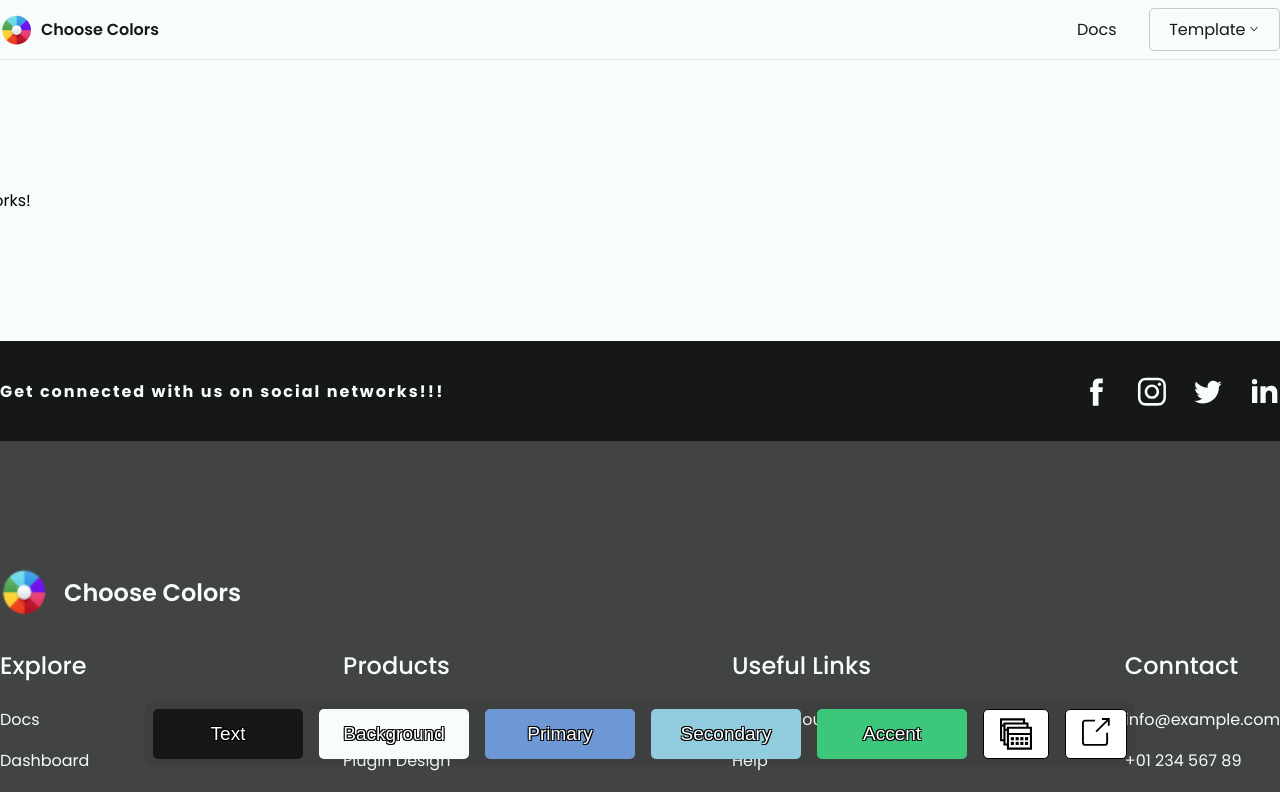
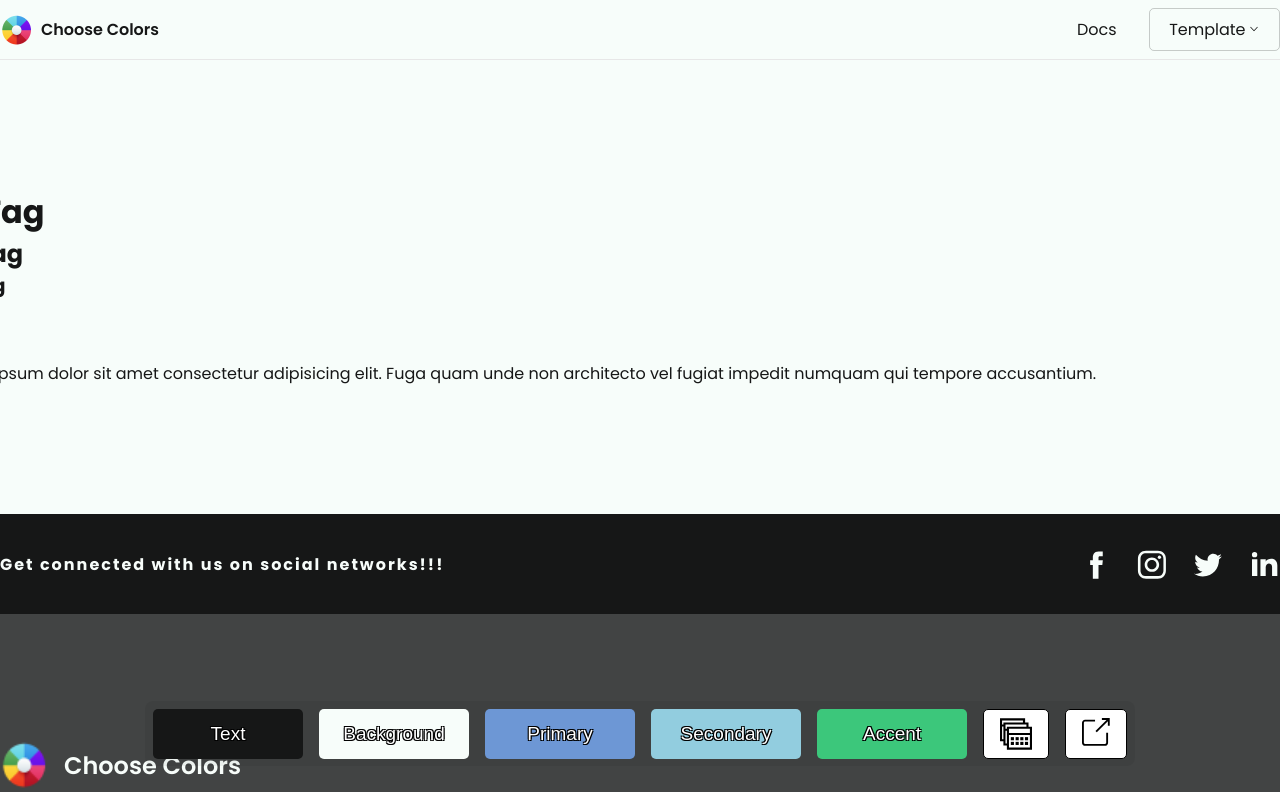
Before and after one commit to Lexsak/choose-color, an Angular app: page /blog in a window 1280 px wide. Shown: the top 792 px of the page. Built offline with nearby package versions, Linux system fonts and the light colour scheme.

Commit message:
Blog first setup

```diff
--- a/src/app/pages/blog/blog.component.html
+++ b/src/app/pages/blog/blog.component.html
@@ -1 +1,13 @@
-<p>blog works!</p>
+<div [style.color]="getTextColor()">
+  <h1>H1 Tag</h1>
+  <h2>H2 Tag</h2>
+  <h3>H3 Tag</h3>
+  <h4>H4 Tag</h4>
+  <h5>H5 Tag</h5>
+  <h6>H6 Tag</h6>
+
+  <p>
+    Lorem ipsum dolor sit amet consectetur adipisicing elit. Fuga quam unde non
+    architecto vel fugiat impedit numquam qui tempore accusantium.
+  </p>
+</div>
--- a/src/app/pages/blog/blog.component.ts
+++ b/src/app/pages/blog/blog.component.ts
@@ -1,10 +1,15 @@
 import { Component } from '@angular/core';
+import { ColorService } from 'src/app/color.service';
 
 @Component({
   selector: 'app-blog',
   templateUrl: './blog.component.html',
-  styleUrls: ['./blog.component.css']
+  styleUrls: ['./blog.component.css'],
 })
 export class BlogComponent {
+  constructor(private colorsService: ColorService) {}
 
+  getTextColor() {
+    return this.colorsService.textColor;
+  }
 }
```
